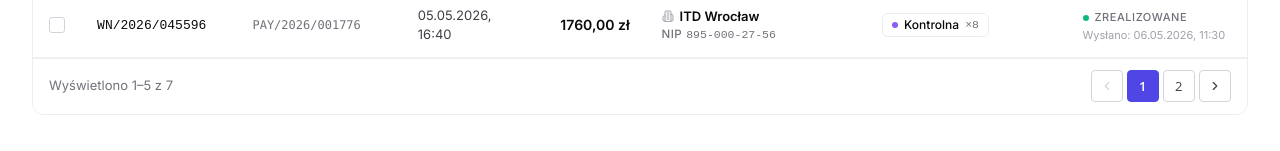
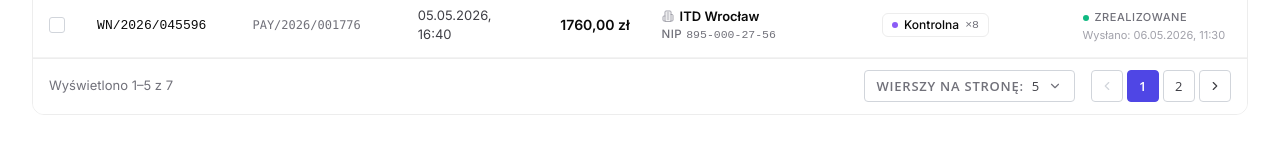
Before and after one commit to simonsban/spke-test_app, a React (Vite) app: page / in a window 1280 px wide. Both pictures are taken after a click on the button "BIURO FINANSÓW". Shown: the part 605-756 px from the top of the page. Built offline with nearby package versions, Linux system fonts and the light colour scheme.

Commit message:
BF paginacja — dropdown wierszy na stronę

```diff
--- a/src/app/App.tsx
+++ b/src/app/App.tsx
@@ -2896,7 +2896,9 @@ function FinanceView() {
   const [showHistory, setShowHistory] = useState(false);
   const [reportModal, setReportModal] = useState<null | { mode: "selected" | "all" }>(null);
   const [currentPage, setCurrentPage] = useState(1);
-  const PER_PAGE = 5;
+  const [perPage, setPerPage] = useState(5);
+  const [perPageOpen, setPerPageOpen] = useState(false);
+  const PER_PAGE = perPage;
 
   const pendingRows = useMemo(() =>
     orders.filter((o) => {
@@ -3301,12 +3303,42 @@ function FinanceView() {
             <div style={{ fontSize: 13, color: "#71717A" }}>
               Wyświetlono {(currentPage - 1) * PER_PAGE + 1}–{Math.min(currentPage * PER_PAGE, activeRows.length)} z {activeRows.length}
             </div>
+            <div className="flex items-center gap-4">
+              <div className="relative">
+                <button
+                  onClick={() => setPerPageOpen((v) => !v)}
+                  className="inline-flex items-center gap-2 px-3"
+                  style={{ height: 32, borderRadius: 4, border: "1px solid #D1D5DB", backgroundColor: "#FFFFFF", fontSize: 13, color: "#3F3F46" }}
+                >
+                  <span style={{ color: "#71717A" }}>Wierszy na stronę:</span>
+                  <span style={{ fontWeight: 500 }}>{perPage}</span>
+                  <ChevronDown size={14} color="#71717A" />
+                </button>
+                {perPageOpen && (
+                  <div
+                    className="absolute right-0 bottom-full mb-1 z-20"
+                    style={{ minWidth: 80, backgroundColor: "#FFFFFF", border: "1px solid #EDEDED", borderRadius: 6, boxShadow: "0 8px 16px rgba(16,24,40,0.08)", padding: 4 }}
+                  >
+                    {[5, 10, 25].map((n) => (
+                      <button
+                        key={n}
+                        onClick={() => { setPerPage(n); setCurrentPage(1); setPerPageOpen(false); }}
+                        className="w-full text-left px-3 py-1.5"
+                        style={{ fontSize: 13, borderRadius: 4, color: "#0A0A0A", backgroundColor: perPage === n ? "#EEF2FF" : "transparent" }}
+                      >
+                        {n}
+                      </button>
+                    ))}
+                  </div>
+                )}
+              </div>
               <div className="flex items-center gap-1">
                 <PageBtn icon={<ChevronLeft size={14} />} disabled={currentPage === 1} onClick={() => setCurrentPage(p => Math.max(1, p - 1))} />
                 {Array.from({ length: totalPages }, (_, i) => i + 1).map(p => (
                   <PageBtn key={p} label={String(p)} active={p === currentPage} onClick={() => setCurrentPage(p)} />
                 ))}
                 <PageBtn icon={<ChevronRight size={14} />} disabled={currentPage === totalPages} onClick={() => setCurrentPage(p => Math.min(totalPages, p + 1))} />
+              </div>
             </div>
           </div>
         )}
```
Lines whose indentation alone changed are shown as unchanged.
